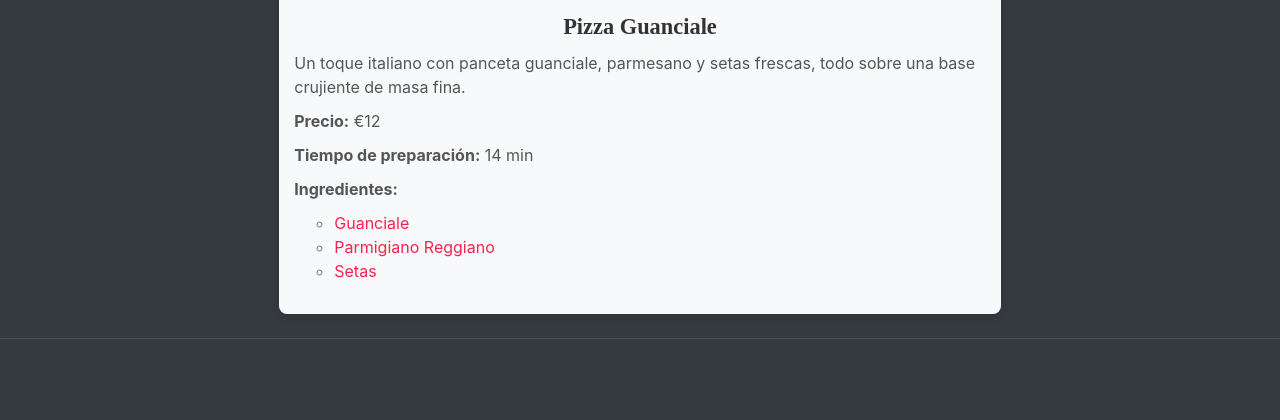
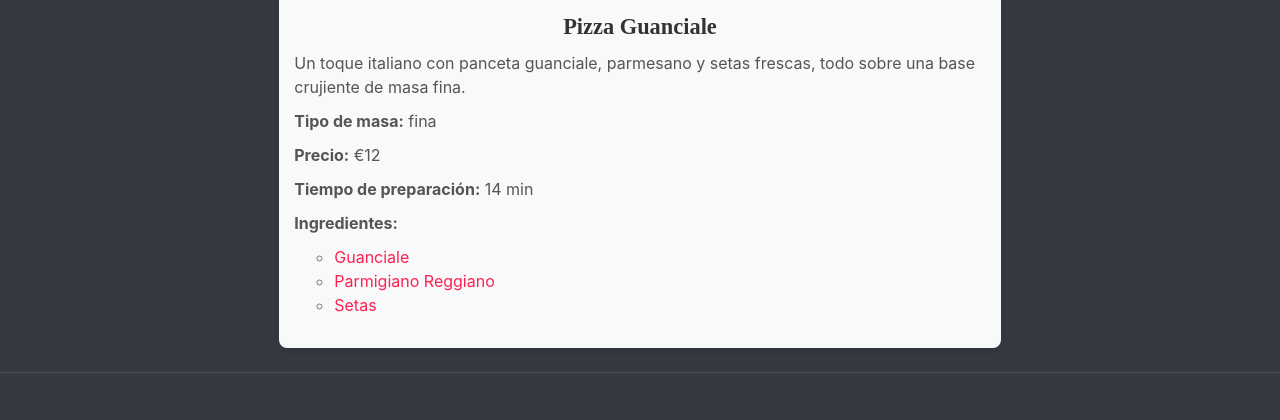
Before and after one commit to ubiieta/MammaMia, a Django app: a page that uses appMammaMia/templates/descripcion_de_pizza.html in a window 1280 px wide. Shown: the part 417-837 px from the top of the page. Run offline with Django 5.2, Linux system fonts and the light colour scheme; data comes from the database, SQL or seed files in the repository; both versions use the stored data as it was after the commit; some libraries are stand-ins or nearby versions.

Commit message:
bd y arreglos v3?

```diff
--- a/appMammaMia/templates/descripcion_de_pizza.html
+++ b/appMammaMia/templates/descripcion_de_pizza.html
@@ -16,6 +16,7 @@
         <div class="pizza-info">
             <h4>{{ pizza.nombre }}</h4>
             <p>{{ pizza.descripcion }}</p>
+            <p><strong>Tipo de masa:</strong> {{ pizza.masa }}</p>
             <p><strong>Precio:</strong> €{{ pizza.precio }}</p>
             <p><strong>Tiempo de preparación:</strong> {{ pizza.tiempo_preparacion }} min</p>
             <p><strong>Ingredientes:</strong></p>
```
Also changed, not shown: db.sqlite3.
